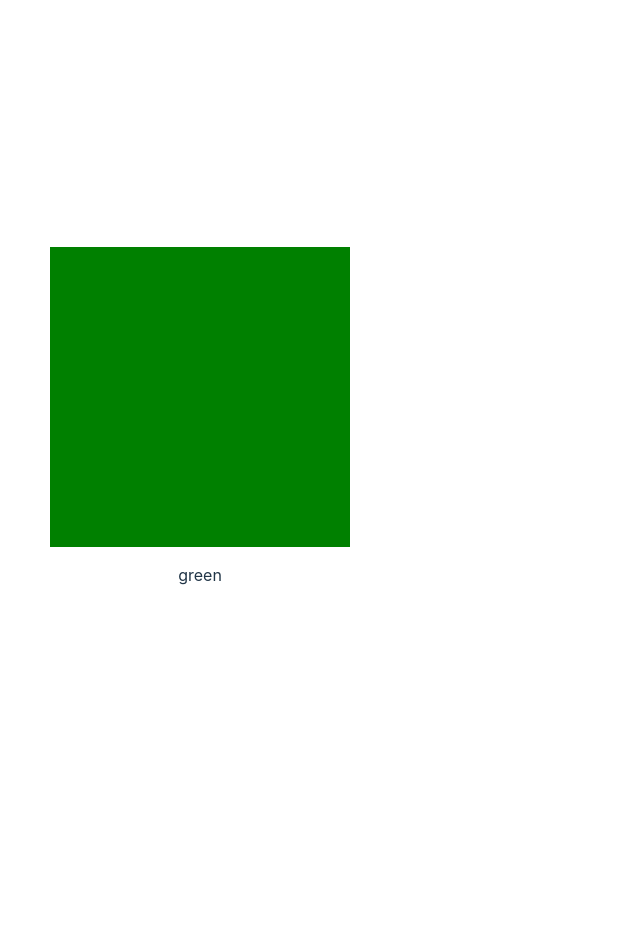
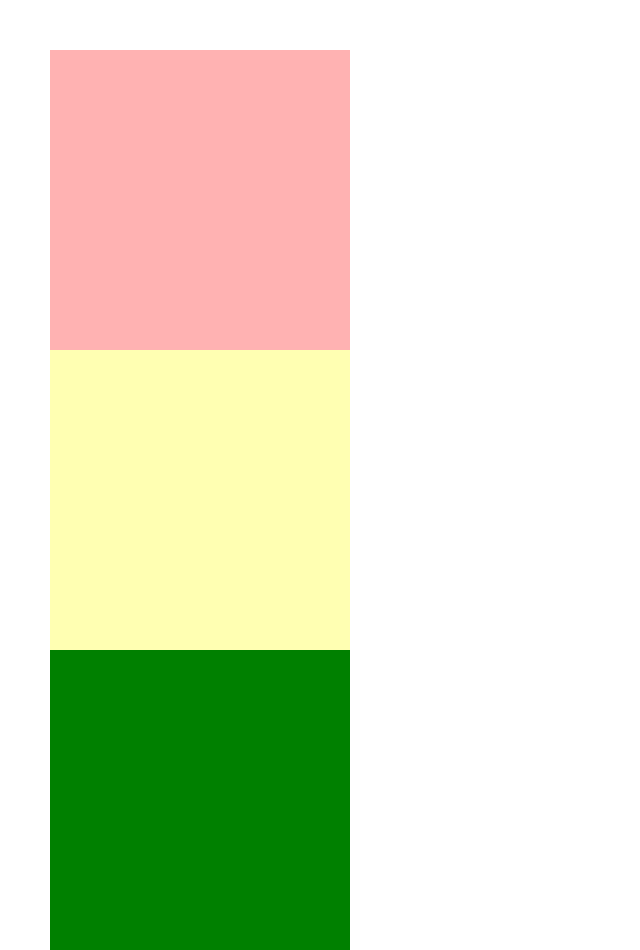
Before and after one commit to nitintelang110/gitpractice, a React (Vite) app: page / in a window 1280 px wide. Shown: the whole page, without its empty margins (0-640 px from the left). Before the commit the page ends 800 px from the top, so only its background shows below. Built offline with nearby package versions, Linux system fonts and the light colour scheme.

Commit message:
Ok commit
Ok commmit

```diff
--- a/src/TrafficLights.jsx
+++ b/src/TrafficLights.jsx
@@ -35,13 +35,36 @@ const TrafficLights = () => {
         style={{
           width: '300px',
           height: '300px',
-          backgroundColor: color,
+          backgroundColor: 'red',
           margin: '0 auto',
           borderRadius: '0%',
           textAlign:'center',
+          opacity:color==='red'?1:0.3
         }}
       ></div>
-      <p>{color}</p>
+      <div
+        style={{
+          width: '300px',
+          height: '300px',
+          backgroundColor: 'yellow',
+          margin: '0 auto',
+          borderRadius: '0%',
+          textAlign:'center',
+          opacity:color==='yellow'?1:0.3
+        }}
+      ></div>
+      <div
+        style={{
+          width: '300px',
+          height: '300px',
+          backgroundColor: 'green',
+          margin: '0 auto',
+          borderRadius: '0%',
+          textAlign:'center',
+          opacity:color==='green'?1:0.3
+        }}
+      ></div>
+
     </div>
   );
 };
```
